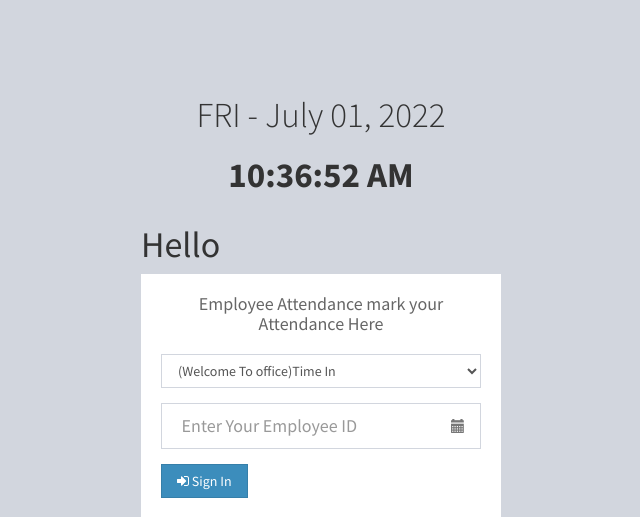
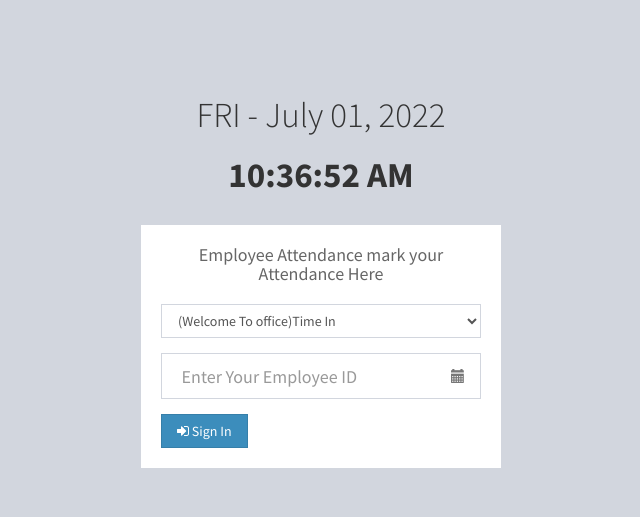
Before and after one commit to abcdeCoder/online_payroll_github.io, a PHP site: page / in a window 1280 px wide. Shown: the top 517 px of the page, without its empty margins (319-959 px from the left). Run offline with PHP 8.4, Linux system fonts and the light colour scheme; some libraries are stand-ins or nearby versions.

Commit message:
Update index.php

```diff
--- a/index.php
+++ b/index.php
@@ -8,7 +8,6 @@
             <p id="date"></p>
             <p id="time" class="bold"></p>
         </div>
-        <h1>Hello</h1>
         <div class="login-box-body">
             <h4 class="login-box-msg">Employee Attendance mark your Attendance Here</h4>
 
```
